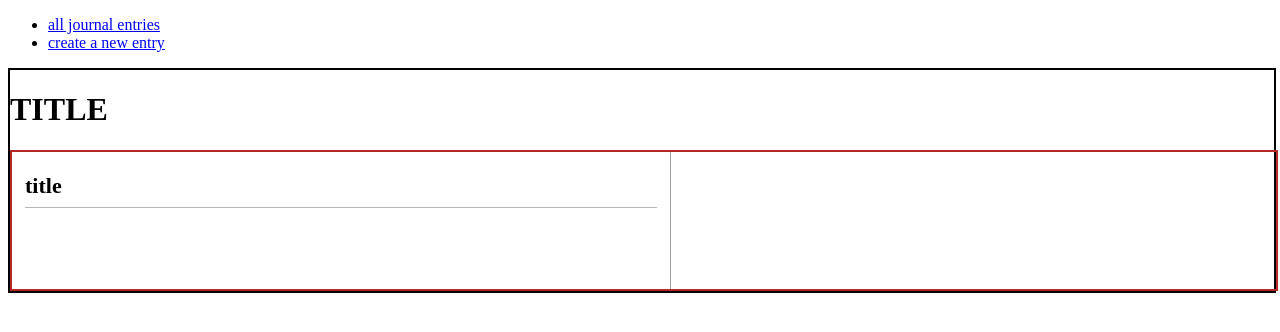
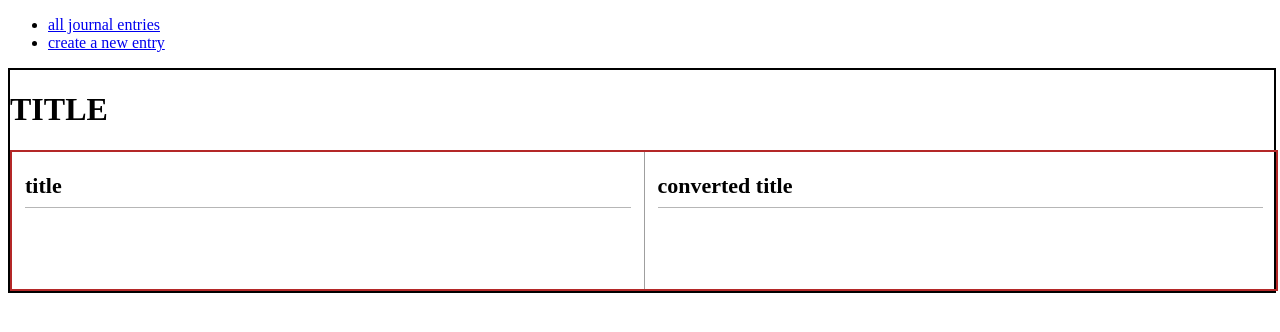
Before and after one commit to bainjen/journal, a React (Create React App) app: page /new in a window 1280 px wide. Shown: the top 332 px of the page. Built offline with nearby package versions, Linux system fonts and the light colour scheme.

Commit message:
add preview componenet to display how mardown will render

```diff
--- a/src/components/Create.jsx
+++ b/src/components/Create.jsx
@@ -1,14 +1,16 @@
 import React, { useState } from "react";
 import styled from "styled-components";
-import ReactMarkdown from "react-markdown";
 
 import MarkedInput from "./MarkedInput";
+import Preview from "./Preview";
+
 const CreateMain = styled.main`
   width: 100%;
   border: 2px solid black;
 `;
 
 const EditorContainer = styled.div`
+  display: flex;
   width: 100%;
   border: 2px solid #b42828;
 `;
@@ -21,7 +23,7 @@ const Create = () => {
       <h1>TITLE</h1>
       <EditorContainer>
         <MarkedInput setMarkdownText={setMarkdownText} />
-        <ReactMarkdown source={markdownText} />
+        <Preview markdownText={markdownText} />
       </EditorContainer>
     </CreateMain>
   );
--- a/src/components/MarkedInput.jsx
+++ b/src/components/MarkedInput.jsx
@@ -8,7 +8,7 @@ const InputContainer = styled.div`
   border-right: 1.5px solid rgba(15, 15, 15, 0.4);
 `;
 
-const Title = styled.div`
+const InputTitle = styled.div`
   font-size: 22px;
   font-weight: 600;
   margin-bottom: 1em;
@@ -33,7 +33,7 @@ const MarkedInput = ({ setMarkdownText }) => {
 
   return (
     <InputContainer>
-      <Title>title</Title>
+      <InputTitle>title</InputTitle>
       <TextArea onChange={onInputChange} />
     </InputContainer>
   );
--- /dev/null
+++ b/src/components/Preview.jsx
@@ -0,0 +1,35 @@
+import styled from "styled-components";
+import ReactMarkdown from "react-markdown";
+
+const PreviewContainer = styled.div`
+  width: 50%;
+  height: 100%;
+  padding: 13px;
+`;
+
+const Title = styled.div`
+  font-size: 22px;
+  font-weight: 600;
+  margin-bottom: 1em;
+  padding: 8px 0;
+  border-bottom: 1px solid rgba(15, 15, 15, 0.3);
+`;
+
+const PreviewArea = styled.div`
+  width: 100%;
+  height: 100%;
+  border: none;
+  font-size: 17px;
+`;
+const Preview = ({ markdownText }) => {
+  return (
+    <PreviewContainer>
+      <Title>converted title</Title>
+      <PreviewArea>
+        <ReactMarkdown source={markdownText} />
+      </PreviewArea>
+    </PreviewContainer>
+  );
+};
+
+export default Preview;
```
